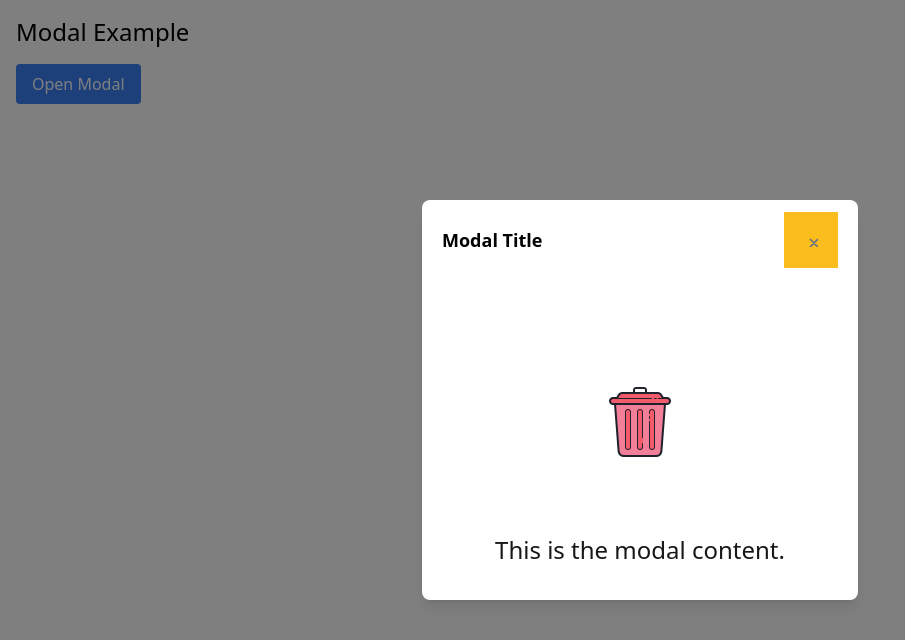
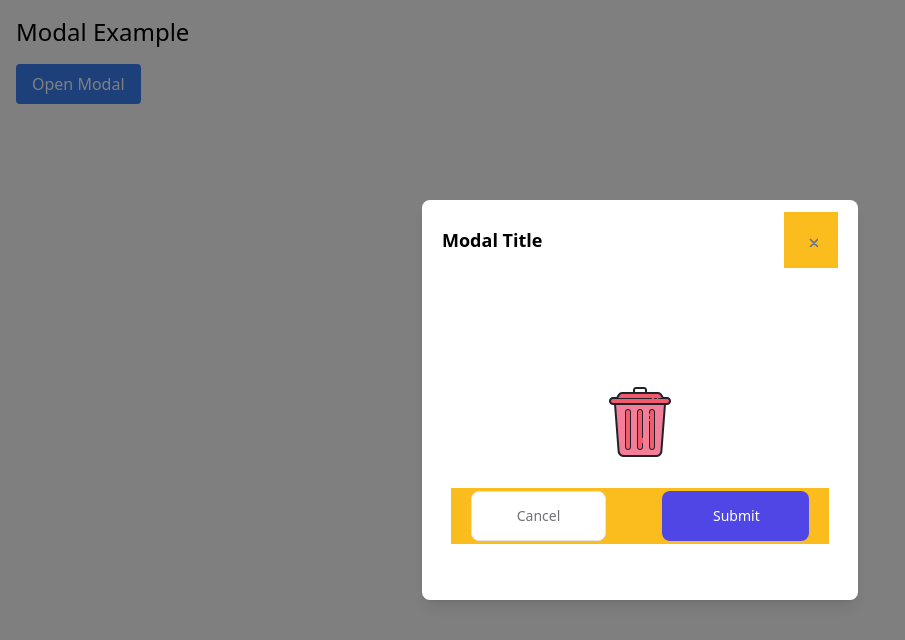
Before and after one commit to touhid9teen/Certify360, a React (Vite) app in the folder frontend/: page / in a window 1280 px wide. Both pictures are taken after a click on the button "Open Modal". Shown: the top 640 px of the page, without its empty margins (0-905 px from the left). Built offline with nearby package versions, Linux system fonts and the light colour scheme.

Commit message:
modal footer is added

```diff
--- a/frontend/src/App.jsx
+++ b/frontend/src/App.jsx
@@ -1,6 +1,7 @@
 import { useState } from 'react';
 import ModalHeader from './components/modal/ModalHeader';
 import ModalBody from './components/modal/ModalBody';
+import ModalFooter from './components/modal/ModalFooter';
 import Delete from './assets/delete.png';
 
 const App = () => {
@@ -8,6 +9,11 @@ const App = () => {
 
   const openModal = () => setIsModalOpen(true);
   const closeModal = () => setIsModalOpen(false);
+
+  const handleSubmit = () => {
+    alert('Submit action');
+    closeModal();
+  };
 
   return (
     <div className="p-4">
@@ -21,7 +27,7 @@ const App = () => {
 
       {isModalOpen && (
         <div className="fixed inset-0 flex items-center justify-center bg-black bg-opacity-50">
-          <div className="bg-white rounded-lg overflow-hidden shadow-lg">
+          <div className="bg-white rounded-lg overflow-hidden shadow-lg relative">
             <ModalHeader
               title="Modal Title"
               onClose={closeModal}
@@ -29,6 +35,11 @@ const App = () => {
             <ModalBody
               content="This is the modal content."
               imageSrc={Delete}
+            />
+            <ModalFooter
+              primaryButtonText="Submit"
+              onCancel={closeModal}
+              onSubmit={handleSubmit}
             />
           </div>
         </div>
--- /dev/null
+++ b/frontend/src/components/modal/ModalFooter.tsx
@@ -0,0 +1,32 @@
+import React,{ FC } from 'react';
+import Button from '../../elements/Button';
+
+interface ModalFooterProps {
+  primaryButtonText: string;
+  onCancel: () => void;
+  onSubmit: () => void;
+}
+
+const ModalFooter: FC<ModalFooterProps> = (props: ModalFooterProps) => {
+  const { primaryButtonText = '', onCancel = () => {}, onSubmit = () => {} } = props;
+
+  return (
+    <div className="absolute bottom-10 left-1/2 transform -translate-x-1/2 w-full bg-white p-4 border-gray-300 rounded-b">
+      <div className="flex justify-center gap-15 items-center">
+        <Button onClick={onCancel} className="button-wrapper">
+          <div className="w-[135px] h-[50px] px-[51px] py-[18px] bg-white rounded-lg border border-neutral-200 justify-center items-center gap-[15px] inline-flex mr-4">
+            <div className="text-zinc-500 text-sm font-medium font-Metropolis">Cancel</div>
+          </div>
+        </Button>
+
+        <Button onClick={onSubmit} className="button-wrapper">
+          <div className="w-[147px] h-[50px] px-[51px] py-[18px] bg-indigo-600 rounded-lg justify-start items-center gap-[15px] inline-flex">
+            <div className="text-white text-sm font-medium font-Metropolis">{primaryButtonText}</div>
+          </div>
+        </Button>
+      </div>
+    </div>
+  );
+};
+
+export default ModalFooter;
```
